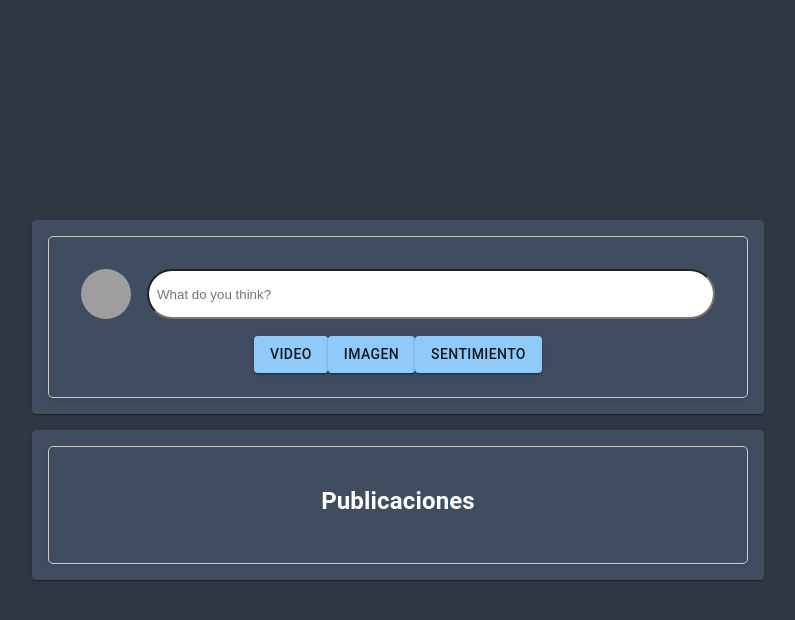
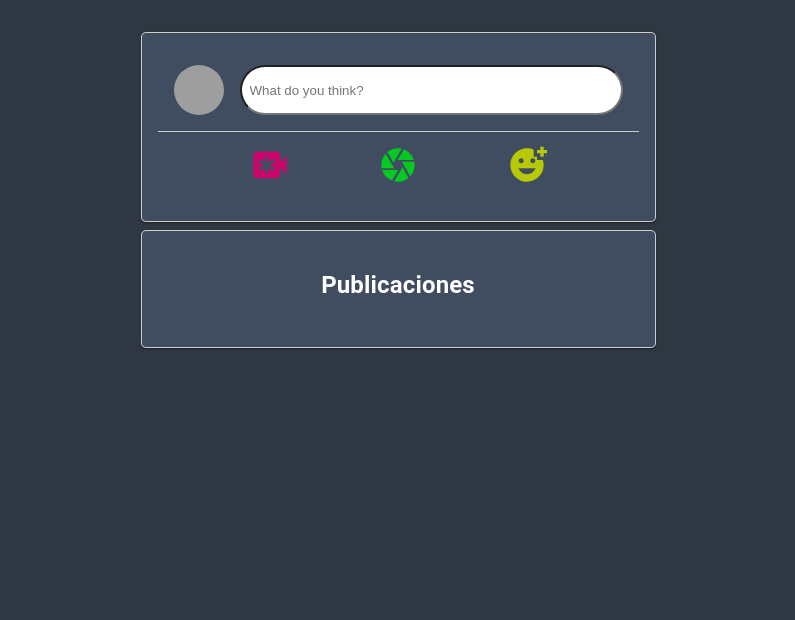
Before and after one commit to Luis150228/history-post, a React (Vite) app: page / in a window 1280 px wide. Shown: the top 620 px of the page, without its empty margins (242-1037 px from the left). Built offline with nearby package versions, Linux system fonts and the light colour scheme; grey boxes are pictures that could not be loaded.

Commit message:
Ajustes en CSS para igualar el tamaño de las cards

```diff
--- a/src/App.css
+++ b/src/App.css
@@ -1,5 +1,6 @@
 #root {
   max-width: 1280px;
+  min-width: 520px;
   margin: 0 auto;
   padding: 2rem;
   text-align: center;
@@ -10,8 +11,8 @@ main{
   flex-direction: column;
   justify-content: center;
   align-items: center;
-  gap: 1rem;
-  max-width: 1280px;
+  gap: 0.5rem;
+  width: 100%;
 }
 
 .card-content-post,
@@ -20,16 +21,19 @@ main{
   flex-direction: column;
   justify-content: center;
   align-items: center;
-  margin: 1rem;
   padding: 1rem;
   border: 1px solid #ccc;
   border-radius: 5px;
   box-shadow: 0 2px 4px rgba(0, 0, 0, 0.1);
-  width: min(90%, 8000px); /* Toma el menor valor: 90% o 800px */
-  min-width: min(700px, 100vw - 2rem); /* Adaptación móvil */
+  min-width: 515px;
 }
 
 .what-do-you-thing{
+  width: 100%;
+  border-bottom: 1px solid #ccc;
+}
+
+.follow-posts{
   width: 100%;
 }
 
@@ -54,3 +58,17 @@ main{
   border-radius: 50%;
   margin-right: 1rem;
 }
+
+.btns-actions{
+  display: flex;
+  flex-direction: row;
+  justify-content: space-between;
+  width: 100%;
+  gap: 4rem;
+  padding: 0px 80px
+}
+
+.btns-actions svg{
+  height: auto;
+  width: 40px;
+}
--- a/src/App.tsx
+++ b/src/App.tsx
@@ -1,19 +1,12 @@
 import './App.css';
 
-import { ThemeProvider, createTheme } from '@mui/material/styles';
+import { ThemeProvider } from '@mui/material/styles';
 import CssBaseline from '@mui/material/CssBaseline';
-import { Button, Card, CardContent, Divider } from '@mui/material';
-
-const darkTheme = createTheme({
-	palette: {
-		mode: 'dark',
-		divider: '#afafaf',
-		background: {
-			default: '#2f3742', // Color de fondo principal
-			paper: '#364357', // Color para componentes como Cards, Dialogs
-		},
-	},
-});
+import { Card, CardContent, Divider, IconButton } from '@mui/material';
+import EmergencyRecordingIcon from '@mui/icons-material/EmergencyRecording';
+import CameraIcon from '@mui/icons-material/Camera';
+import AddReactionIcon from '@mui/icons-material/AddReaction';
+import { darkTheme } from './themes';
 
 export function App() {
 	return (
@@ -36,10 +29,16 @@ export function App() {
 								</form>
 							</div>
 							<Divider />
-							<div className='actions'>
-								<Button variant='contained'>Video</Button>
-								<Button variant='contained'>Imagen</Button>
-								<Button variant='contained'>Sentimiento</Button>
+							<div className='btns-actions'>
+								<IconButton aria-label='Live-Stream' size='large' color='iconVideo'>
+									<EmergencyRecordingIcon/>
+								</IconButton>
+								<IconButton aria-label='upload-multimedia' size='large' color='iconPicture'>
+									<CameraIcon/>
+								</IconButton>
+								<IconButton aria-label='what-you-feel' size='large' color='iconEmoji'>
+									<AddReactionIcon/>
+								</IconButton>
 							</div>
 						</CardContent>
 					</Card>
@@ -47,7 +46,7 @@ export function App() {
 				<section className='section-posts'>
 					<Card>
 						<CardContent className='card-content-posts'>
-							<div className='what-do-you-thing'></div>
+							<div className='follow-posts'></div>
 							<h2>Publicaciones</h2>
 						</CardContent>
 					</Card>
--- a/src/index.css
+++ b/src/index.css
@@ -50,67 +50,6 @@
   font-family: "Ubuntu", Avenir, Helvetica, Arial, sans-serif;
   line-height: 1.5;
   font-weight: 400;
-
-  color-scheme: light dark;
-  color: rgba(255, 255, 255, 0.87);
-  background-color: #242424;
-
-  font-synthesis: none;
-  text-rendering: optimizeLegibility;
-  -webkit-font-smoothing: antialiased;
-  -moz-osx-font-smoothing: grayscale;
+  max-width: 1280px;
+  min-width: 520px;
 }
-
-a {
-  font-weight: 500;
-  color: #646cff;
-  text-decoration: inherit;
-}
-a:hover {
-  color: #535bf2;
-}
-
-body {
-  margin: 0;
-  display: flex;
-  place-items: center;
-  min-width: 320px;
-  min-height: 100vh;
-}
-
-h1 {
-  font-size: 3.2em;
-  line-height: 1.1;
-}
-
-button {
-  border-radius: 8px;
-  border: 1px solid transparent;
-  padding: 0.6em 1.2em;
-  font-size: 1em;
-  font-weight: 500;
-  font-family: inherit;
-  background-color: #1a1a1a;
-  cursor: pointer;
-  transition: border-color 0.25s;
-}
-button:hover {
-  border-color: #646cff;
-}
-button:focus,
-button:focus-visible {
-  outline: 4px auto -webkit-focus-ring-color;
-}
-
-@media (prefers-color-scheme: light) {
-  :root {
-    color: #213547;
-    background-color: #ffffff;
-  }
-  a:hover {
-    color: #747bff;
-  }
-  button {
-    background-color: #f9f9f9;
-  }
-}
--- /dev/null
+++ b/src/themes.ts
@@ -0,0 +1,93 @@
+import { createTheme } from "@mui/material";
+
+// Augment the palette to include a salmon color
+declare module '@mui/material/styles' {
+    interface Palette {
+        iconVideo: Palette['primary'];
+        iconPicture: Palette['primary'];
+        iconEmoji: Palette['primary'];
+    }
+
+    interface PaletteOptions {
+        iconVideo?: PaletteOptions['primary'];
+        iconPicture?: PaletteOptions['primary'];
+        iconEmoji?: PaletteOptions['primary'];
+    }
+  }
+
+  // Update the Button's color options to include a salmon option
+  declare module '@mui/material/Button' {
+    interface ButtonPropsColorOverrides {
+        iconVideo: true;
+        iconPicture: true;
+        iconEmoji: true;
+    }
+  }
+
+  let theme = createTheme({
+    // Theme customization goes here as usual, including tonalOffset and/or
+    // contrastThreshold as the augmentColor() function relies on these
+  });
+
+export const darkTheme = createTheme({
+	palette: {
+		mode: 'dark',
+		divider: '#afafaf',
+		background: {
+			default: '#2f3742', // Color de fondo principal
+			paper: '#364357', // Color para componentes como Cards, Dialogs
+		},
+        iconVideo: theme.palette.augmentColor({
+            color: {
+              main: '#c9046a',
+            },
+            name: 'iconVideo',
+        }),
+        iconPicture: theme.palette.augmentColor({
+            color: {
+              main: '#04c922',
+            },
+            name: 'iconPicture',
+        }),
+        iconEmoji: theme.palette.augmentColor({
+            color: {
+              main: '#b6c904',
+            },
+            name: 'iconEmoji',
+        }),
+	},
+});
+
+
+export const lightTheme = createTheme(theme,{
+	palette: {
+		mode: 'light',
+		background: {
+			default: '#f5f5f5',
+			paper: '#f0f0f0',
+		},
+        primary: {
+            main: '#f34743',
+            light: '#757ce8',
+            dark: '#002884',
+        },
+        iconVideo: theme.palette.augmentColor({
+            color: {
+              main: '#800143',
+            },
+            name: 'iconVideo',
+        }),
+        iconPicture: theme.palette.augmentColor({
+            color: {
+              main: '#027514',
+            },
+            name: 'iconPicture',
+        }),
+        iconEmoji: theme.palette.augmentColor({
+            color: {
+              main: '#7c8a01',
+            },
+            name: 'iconEmoji',
+        }),
+	},
+});
```
